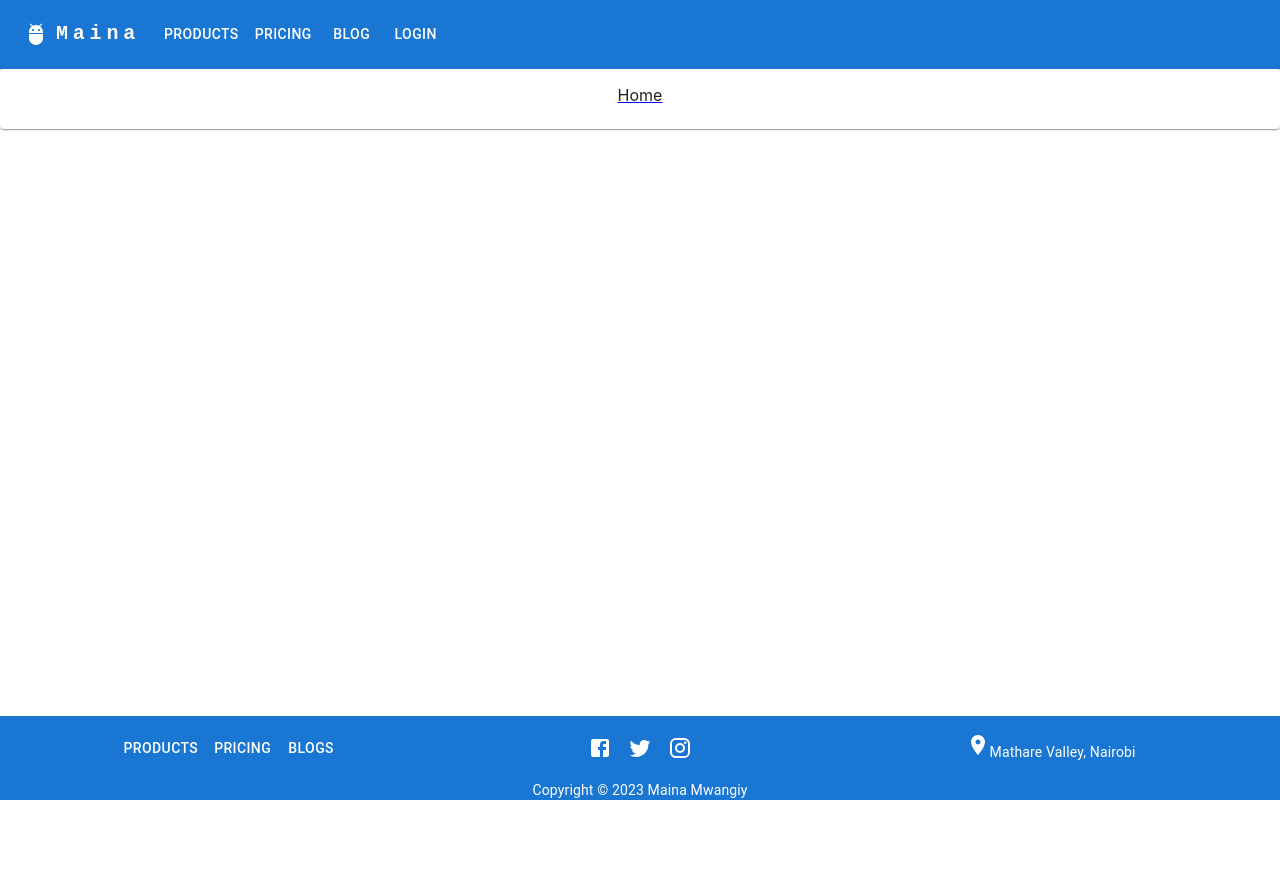
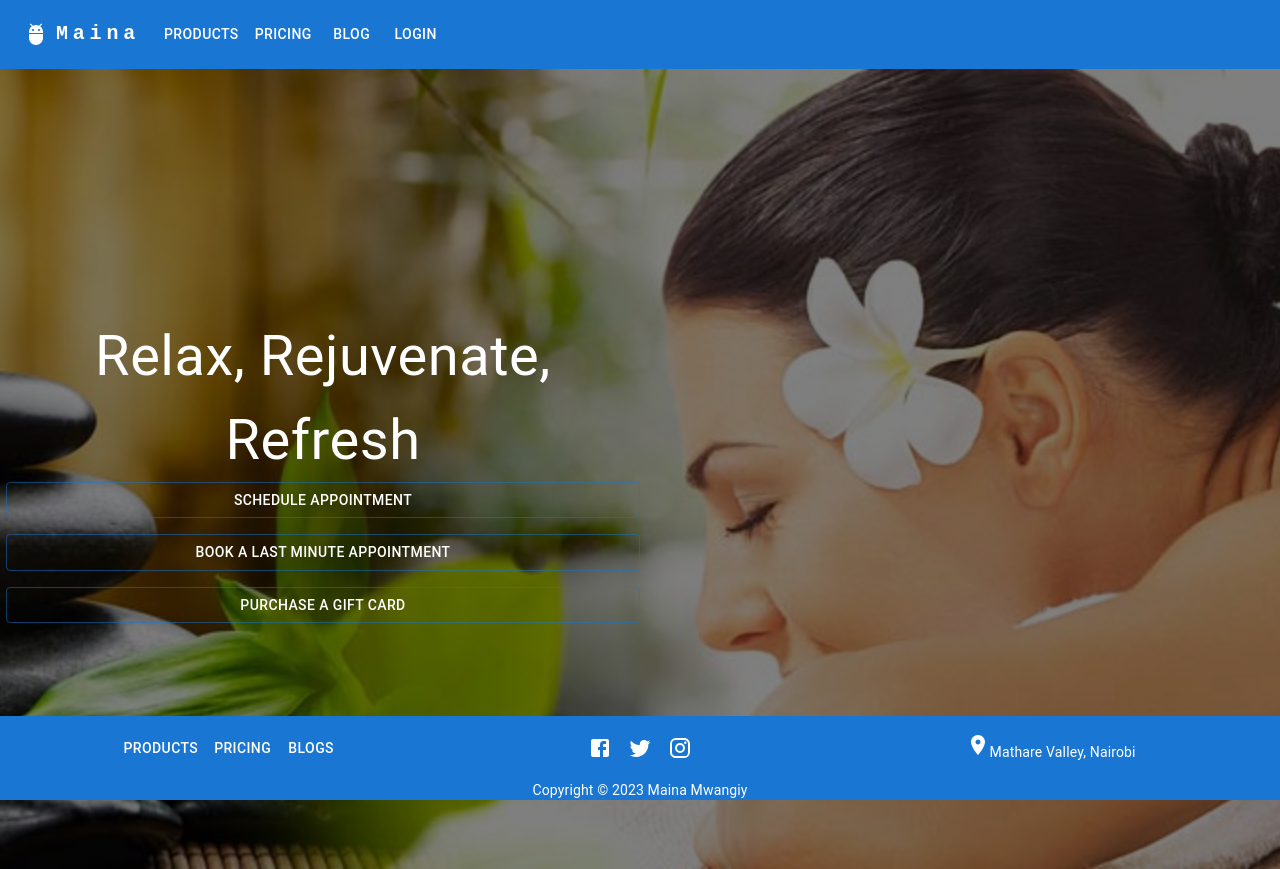
Before and after one commit to phren-ke/spa, a React (Create React App) app: page / in a window 1280 px wide. Before the commit the page ends 800 px from the top, so only its background shows below. Built offline with nearby package versions, Linux system fonts and the light colour scheme.

Commit message:
#3: - add hero section

```diff
--- a/package.json
+++ b/package.json
@@ -7,6 +7,7 @@
     "@emotion/styled": "^11.10.5",
     "@mui/icons-material": "^5.11.0",
     "@mui/material": "^5.11.5",
+    "@mui/styles": "^5.14.6",
     "@testing-library/jest-dom": "^5.16.5",
     "@testing-library/react": "^13.4.0",
     "@testing-library/user-event": "^13.5.0",
--- a/src/components/common/Home.js
+++ b/src/components/common/Home.js
@@ -1,13 +1,62 @@
-import { Card, CardContent } from '@mui/material';
-import React from 'react'
-import { Link } from 'react-router-dom';
+import React from 'react';
+import spa_one from "../assets/spa-1.jpg";
+import { makeStyles } from '@mui/styles';
+import { Button, Grid, Typography, Box } from '@mui/material';
+
+const useStyles = makeStyles({
+    heroSection: {
+        backgroundImage: `linear-gradient(rgba(0, 0, 0, 0.5), rgba(0, 0, 0, 0.5)), url(${spa_one})`,
+        backgroundPosition: 'center',
+        backgroundSize: 'cover',
+        backgroundRepeat: 'no-repeat',
+        height: '100vh',
+        display: 'flex',
+        flexDirection: 'column',
+        alignItems: 'center',
+        justifyContent: 'center',
+        padding: 6
+    },
+    heading: {
+        color: 'white',
+        fontSize: '3.5rem !important',
+        marginBottom: 2,
+        '@media (min-width:600px)': {
+            fontSize: '5rem'
+        },
+        whiteSpace: 'normal',
+        overflowWrap: 'break-word'
+    },
+    button: {
+        marginBottom: 2,
+        color: 'white !important',
+        borderColor: 'white',
+        '&:hover': {
+            backgroundColor: '#1976d2 !important'
+        }
+    },
+    buttonContainer: {
+        display: 'flex',
+        flexDirection: 'column',
+        gap: '1rem',
+        width: '100%'
+    }
+});
 
 export const Home = () => {
+    const classes = useStyles();
     return (
-        <Link to="/Login">
-            <Card>
-                <CardContent>Home</CardContent>
-            </Card>
-        </Link>
+        <Grid container className={classes.heroSection}>
+            <Grid item xs={12} md={6}>
+                <Typography className={classes.heading}>
+                    {`Relax, Rejuvenate, Refresh`}
+                </Typography>
+                <Box className={classes.buttonContainer}>
+                    <Button variant='outlined' className={classes.button}>{`Schedule Appointment`}</Button>
+                    <Button variant='outlined' className={classes.button}>{`Book a Last Minute Appointment`}</Button>
+                    <Button variant='outlined' className={classes.button}>{`Purchase a Gift Card`}</Button>
+                </Box>
+            </Grid>
+            <Grid item xs={12} md={6}></Grid>
+        </Grid>
     )
 }
```
Also changed, not shown: src/components/assets/spa-1.jpg (added).
